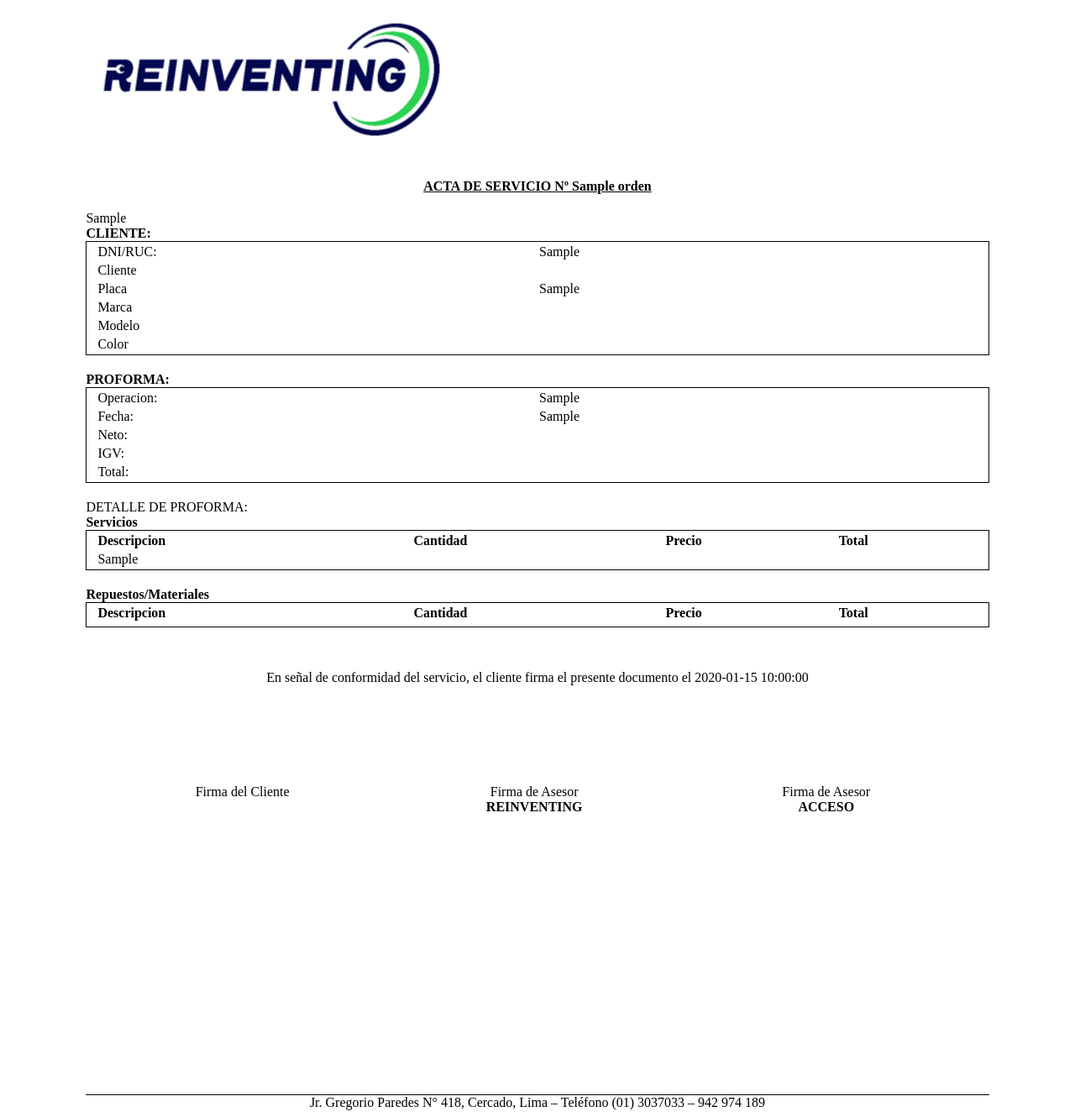
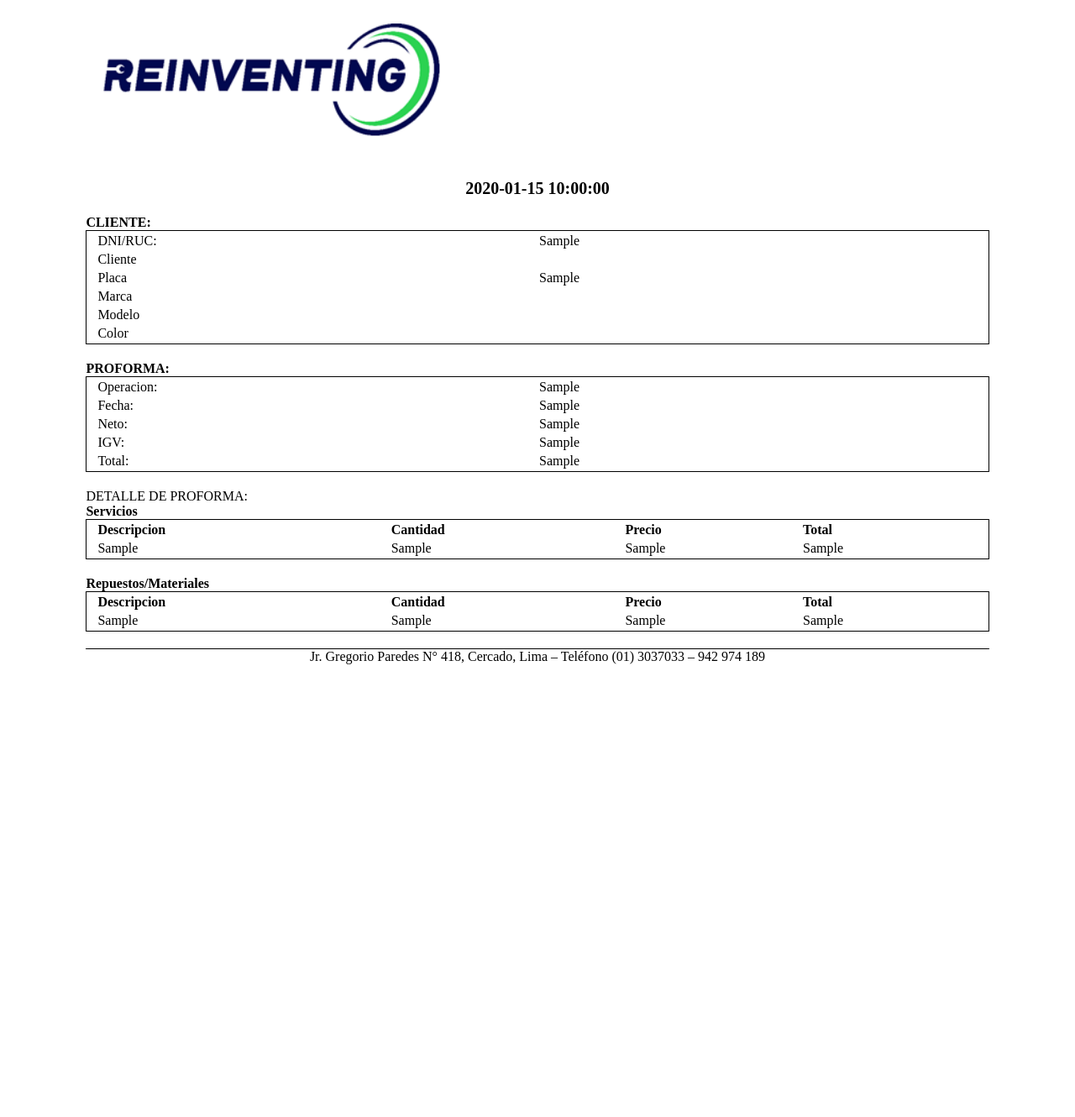
Before and after one commit to Miguekos/generarTicketPdf, a Flask app: template templates/formulario_reinventing.html in a window 1280 px wide. Shown: the whole page at 84% size. After the commit the page ends 791 px from the top, so only its background shows below. Run offline with Flask 2, Linux system fonts and the light colour scheme; the template is opened without the code that fills it: most values are stand-ins (such as "Sample title", 1, 10 or a date in 2020); lists and menus that the app fills with data are empty.

Commit message:
proforma

```diff
--- a/app.py
+++ b/app.py
@@ -118,7 +118,7 @@ def actadeservicios(orden, tipo):
         if response['res'] == "ok":
             d = 1
             if d == 1:
-                pdffile = app.config['PDF_FOLDER'] + '{}.pdf'.format(orden)
+                pdffile = app.config['PDF_FOLDER'] + 'actadeservicios_{}.pdf'.format(orden)
                 lima = pytz.timezone('America/Lima')
                 fechaactual = current_date_format(datetime.now(lima))
                 print(fechaactual)
@@ -140,7 +140,7 @@ def actadeservicios(orden, tipo):
                         rendered, pdffile, options=options, configuration=config)
                     return {
                         "codRes": "00",
-                        "message": "{}/gnrpdf/fileserver/{}.pdf".format("http://127.0.0.1:5238", orden)
+                        "message": "{}/gnrpdf/fileserver/actadeservicios_{}.pdf".format("http://127.0.0.1:5238", orden)
                     }
                 # pdf = pdfkit.from_string(rendered, pdffile, options=options, configuration=config)
 
@@ -162,7 +162,7 @@ def actadeservicios(orden, tipo):
 def formulario_reinventing(orden, tipo):
     try:
         print(orden)
-        url = 'https://api.reinventing.com.pe/v2.0/pdf/js_acta_operac/{}'.format(orden)
+        url = 'https://api.reinventing.com.pe/v2.0/pdf/js_proforma_operac/{}'.format(orden)
         headers = {'content-type': 'application/json'}
         # body = {
         #     "id": orden
@@ -174,13 +174,13 @@ def formulario_reinventing(orden, tipo):
         if response['res'] == "ok":
             d = 1
             if d == 1:
-                pdffile = app.config['PDF_FOLDER'] + '{}.pdf'.format(orden)
+                pdffile = app.config['PDF_FOLDER'] + 'proforma_{}.pdf'.format(orden)
                 lima = pytz.timezone('America/Lima')
                 fechaactual = current_date_format(datetime.now(lima))
                 print(fechaactual)
-                js_servic = response['operac'][0]['f_js_acta_operac']['js_servic']
+                js_servic = response['operac'][0]['f_js_proforma_operac']['js_servic']
                 print("js_servic", js_servic)
-                js_articu = response['operac'][0]['f_js_acta_operac']['js_articu']
+                js_articu = response['operac'][0]['f_js_proforma_operac']['js_articu']
                 rendered = render_template('formulario_reinventing.html', orden=orden, json=response['operac'], js_servic=js_servic if js_servic else [], js_articu=js_articu if js_articu else [], fecha=fechaactual)
 
                 if tipo == "1":
@@ -188,14 +188,14 @@ def formulario_reinventing(orden, tipo):
                         rendered, False, options=options, configuration=config)
                     response = make_response(pdf)
                     response.headers['Content-Type'] = 'aplication/pdf'
-                    response.headers['Content-Disposition'] = 'attachment; filename=actadeservicios_{}.pdf'.format(orden)
+                    response.headers['Content-Disposition'] = 'attachment; filename=proforma_{}.pdf'.format(orden)
                     return response
                 if tipo == "2":
                     pdfkit.from_string(rendered, pdffile, options=options) if os.name != "nt" else pdfkit.from_string(
                         rendered, pdffile, options=options, configuration=config)
                     return {
                         "codRes": "00",
-                        "message": "{}/gnrpdf/fileserver/{}.pdf".format("http://127.0.0.1:5238", orden)
+                        "message": "{}/gnrpdf/fileserver/proforma_{}.pdf".format("http://127.0.0.1:5238", orden)
                     }
                 # pdf = pdfkit.from_string(rendered, pdffile, options=options, configuration=config)
 
--- a/templates/formulario_reinventing.html
+++ b/templates/formulario_reinventing.html
@@ -4,7 +4,7 @@
 <head>
     <meta charset="UTF-8"/>
     <meta name="viewport" content="width=device-width, initial-scale=1.0"/>
-    <title>Acta de Servicios</title>
+    <title>Proforma</title>
     <style>
         /* table,
         th,
@@ -21,7 +21,8 @@
         .titulo {
             /* border: 1px solid black; */
             text-align: center;
-            text-decoration: underline;
+            font-size: 20px;
+            /* text-decoration: underline; */
             padding: 20px;
         }
 
@@ -103,13 +104,13 @@
 <div class="logo">
     <img src="http://127.0.0.1:5238/gnrpdf/static/logoreinveintg.png" alt="logo" width="40%">
 </div>
-<!--<div>-->
+<div>
 <!--    {{ fecha }}-->
-<!--</div>-->
+</div>
 <div class="titulo">
-    <b>ACTA DE SERVICIO Nº {{ orden }}</b>
+    <b>{{ fecha }}</b>
 </div>
-{{ json[0][''] }}
+
 <div class="cuadros">
     <div>
         <b>CLIENTE:</b>
@@ -118,27 +119,27 @@
         <table style="width:100%">
             <tr>
                 <td>DNI/RUC:</td>
-                <td style="width: 50%;">{{ json[0]['f_js_acta_operac']['co_docide'] }}</td>
+                <td style="width: 50%;">{{ json[0]['f_js_proforma_operac']['co_docide'] }}</td>
             </tr>
             <tr>
                 <td>Cliente</td>
-                <td style="width: 50%;">{{ json[0]['f_js_acta_operac']['no_client'] }}</td>
+                <td style="width: 50%;">{{ json[0]['f_js_proforma_operac']['no_client'] }}</td>
             </tr>
             <tr>
                 <td>Placa</td>
-                <td style="width: 50%;">{{ json[0]['f_js_acta_operac']['co_plaveh'] }}</td>
+                <td style="width: 50%;">{{ json[0]['f_js_proforma_operac']['co_plaveh'] }}</td>
             </tr>
             <tr>
                 <td>Marca</td>
-                <td style="width: 50%;">{{ json[0]['f_js_acta_operac']['no_marveh'] }}</td>
+                <td style="width: 50%;">{{ json[0]['f_js_proforma_operac']['no_marveh'] }}</td>
             </tr>
             <tr>
                 <td>Modelo</td>
-                <td style="width: 50%;">{{ json[0]['f_js_acta_operac']['no_modveh'] }}</td>
+                <td style="width: 50%;">{{ json[0]['f_js_proforma_operac']['no_modveh'] }}</td>
             </tr>
             <tr>
                 <td>Color</td>
-                <td style="width: 50%;">{{ json[0]['f_js_acta_operac']['no_colveh'] }}</td>
+                <td style="width: 50%;">{{ json[0]['f_js_proforma_operac']['no_colveh'] }}</td>
             </tr>
         </table>
     </div>
@@ -151,23 +152,23 @@
         <table style="width:100%">
             <tr>
                 <td>Operacion:</td>
-                <td style="width: 50%;">{{ json[0]['f_js_acta_operac']['id_operac'] }}</td>
+                <td style="width: 50%;">{{ json[0]['f_js_proforma_operac']['id_operac'] }}</td>
             </tr>
             <tr>
                 <td>Fecha:</td>
-                <td style="width: 50%;">{{ json[0]['f_js_acta_operac']['fe_regist'] }}</td>
+                <td style="width: 50%;">{{ json[0]['f_js_proforma_operac']['fe_regist'] }}</td>
             </tr>
             <tr>
                 <td>Neto:</td>
-                <td style="width: 50%;"></td>
+                <td style="width: 50%;">{{ json[0]['f_js_proforma_operac']['im_prenet'] }}</td>
             </tr>
             <tr>
                 <td>IGV:</td>
-                <td style="width: 50%;"></td>
+                <td style="width: 50%;">{{ json[0]['f_js_proforma_operac']['im_igvnet'] }}</td>
             </tr>
             <tr>
                 <td>Total:</td>
-                <td style="width: 50%;"></td>
+                <td style="width: 50%;">{{ json[0]['f_js_proforma_operac']['im_totnet'] }}</td>
             </tr>
         </table>
     </div>
@@ -190,11 +191,11 @@
             {% for result in js_servic %}
             <tr>
                 <td>{{ result['de_servic'] }}</td>
-                <td></td>
-                <td></td>
-                <td></td>
+                <td>{{ result['ca_uniser'] }}</td>
+                <td>{{ result['im_uniser'] }}</td>
+                <td>{{ result['im_uniser'] }}</td>
             </tr>
-             {% endfor %}
+            {% endfor %}
         </table>
     </div>
 </div>
@@ -210,14 +211,14 @@
                 <th>Precio</th>
                 <th>Total</th>
             </tr>
-           {% for result in js_articu %}
+            {% for result in js_articu %}
             <tr>
-                <td></td>
-                <td></td>
-                <td></td>
-                <td></td>
+                <td>{{ result['de_servic'] }}</td>
+                <td>{{ result['ca_uniser'] }}</td>
+                <td>{{ result['im_uniser'] }}</td>
+                <td>{{ result['im_uniser'] }}</td>
             </tr>
-           {% endfor %}
+            {% endfor %}
         </table>
     </div>
 </div>
@@ -248,27 +249,27 @@
 <!--        </table>-->
 <!--    </div>-->
 <!--</div>-->
-<div class="texto_final" style="padding-bottom: 10%;">
-    En señal de conformidad del servicio, el cliente firma el presente documento el {{ fecha }}
-</div>
+<!--<div class="texto_final" style="padding-bottom: 10%;">-->
+<!--    En señal de conformidad del servicio, el cliente firma el presente documento el 15 de mayo de 2021-->
+<!--</div>-->
 
 
-<div class="row" style="padding-bottom: 30%;">
-    <div class="column" style="text-align: center;">
-        <div>Firma del Cliente</div>
-    </div>
-    <div class="column" style="text-align: center;">
-        <div>Firma de Asesor</div>
-        <div><b>REINVENTING</b></div>
+<!--<div class="row" style="padding-bottom: 20%;">-->
+<!--    <div class="column" style="text-align: center;">-->
+<!--        <div>Firma del Cliente</div>-->
+<!--    </div>-->
+<!--    <div class="column" style="text-align: center;">-->
+<!--        <div>Firma de Asesor</div>-->
+<!--        <div><b>REINVENTING</b></div>-->
 
-        <!-- <h5>Firma de Asesor</h5>
-        <h4>REINVENTING</h4> -->
-    </div>
-    <div class="column" style="text-align: center;">
-        <div>Firma de Asesor</div>
-        <div><b>ACCESO</b></div>
-    </div>
-</div>
+<!--        &lt;!&ndash; <h5>Firma de Asesor</h5>-->
+<!--        <h4>REINVENTING</h4> &ndash;&gt;-->
+<!--    </div>-->
+<!--    <div class="column" style="text-align: center;">-->
+<!--        <div>Firma de Asesor</div>-->
+<!--        <div><b>ACCESO</b></div>-->
+<!--    </div>-->
+<!--</div>-->
 
 <div class="footer">
     Jr. Gregorio Paredes N° 418, Cercado, Lima – Teléfono (01) 3037033 – 942 974 189
```
Also changed, not shown: 1 other file.
